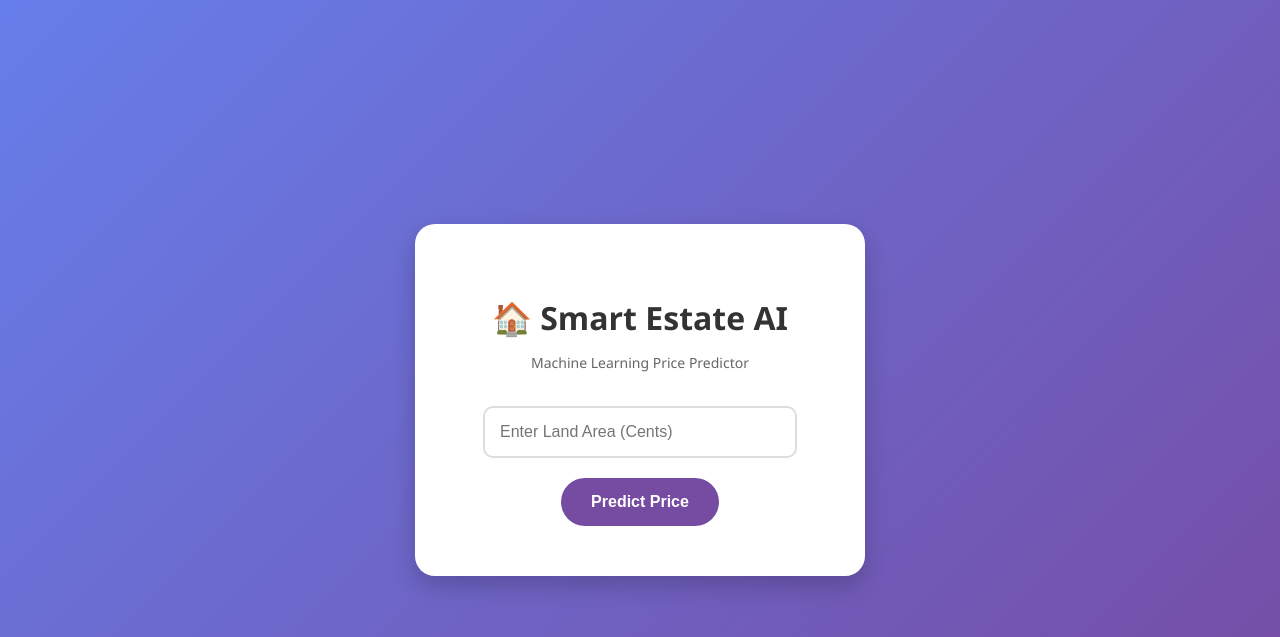
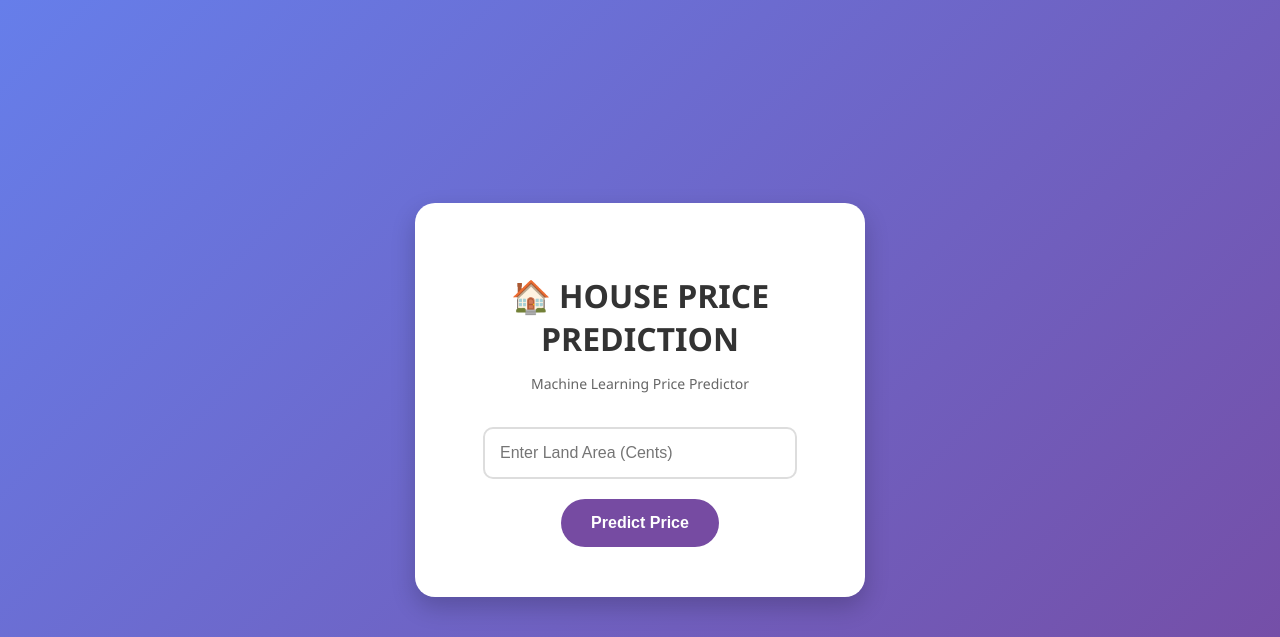
Before and after one commit to parapoojansri-hue/house_price_pridiction, a Flask app: page / in a window 1280 px wide. Shown: the top 637 px of the page. Run offline with Flask 3, Linux system fonts and the light colour scheme.

Commit message:
Update index.html

```diff
--- a/templates/index.html
+++ b/templates/index.html
@@ -81,7 +81,7 @@
 </head>
 <body>
     <div class="container">
-        <h1>🏠 Smart Estate AI</h1>
+        <h1>🏠 HOUSE PRICE PREDICTION </h1>
         <p>Machine Learning Price Predictor</p>
         <form action="/predict" method="post">
             <input type="number" step="0.1" name="cents" placeholder="Enter Land Area (Cents)" required>
```
